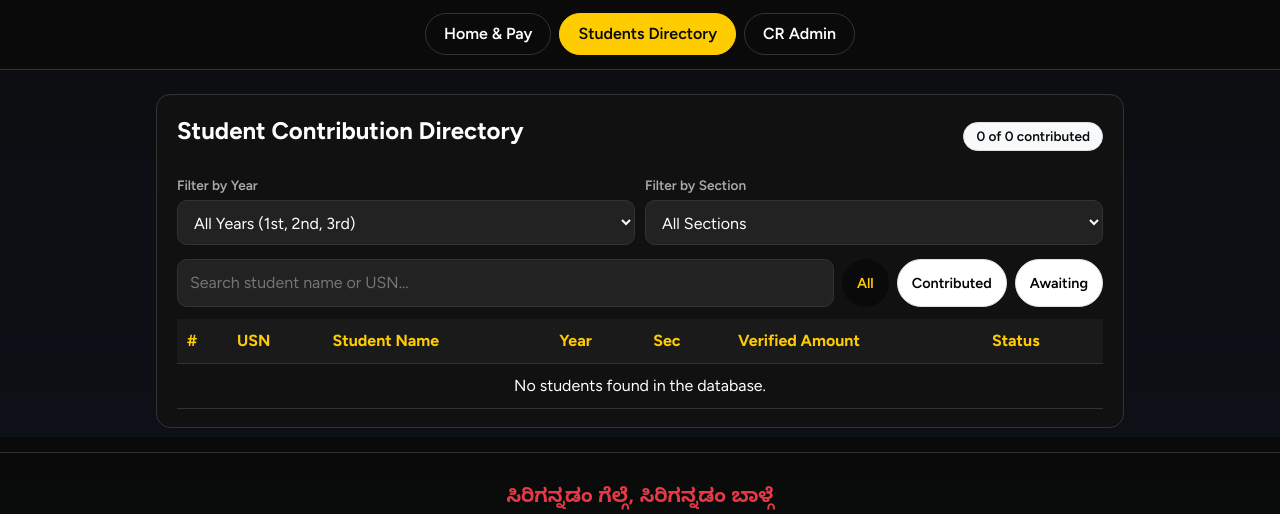
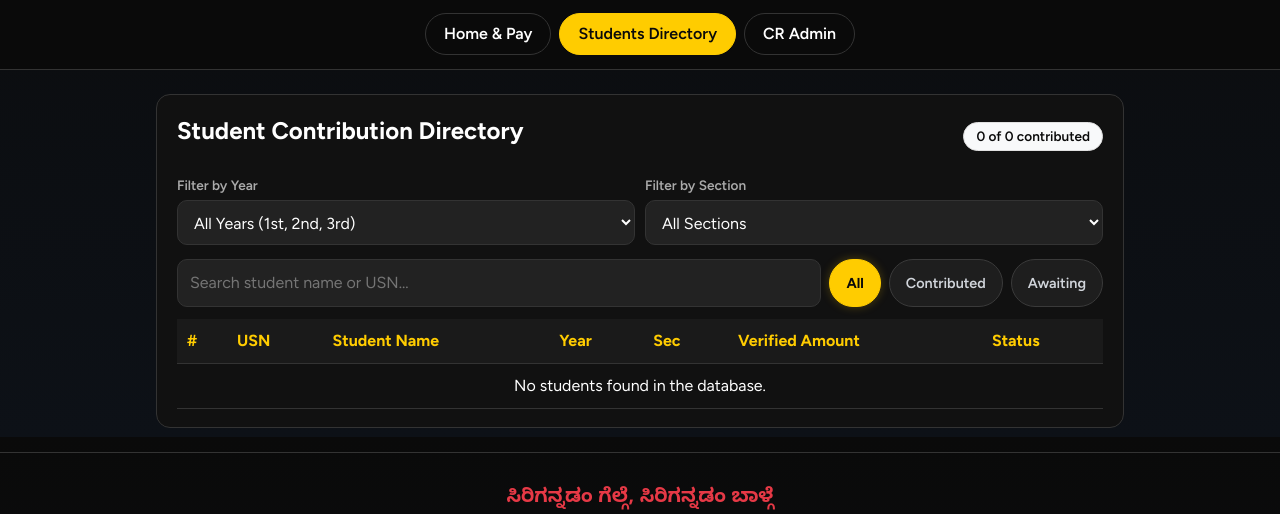
Before and after one commit to Emper0rg/Rajotsava-Tracker, a Flask app: page /students in a window 1280 px wide. Shown: the part 363-877 px from the top of the page. Run offline with Flask 3, Linux system fonts and the light colour scheme.

Commit message:
fix: Redesign chip and button color theme to eliminate white background bug on dark mode

```diff
--- a/static/style.css
+++ b/static/style.css
@@ -309,29 +309,53 @@ input:focus, select:focus, textarea:focus, button:focus-visible, a:focus-visible
 }
 
 .chip {
-    padding: 6px 14px;
+    padding: 8px 16px;
     border-radius: 99px;
-    border: 1px solid var(--line);
-    background: var(--pure-white);
+    border: 1px solid #3a3a3a;
+    background: #1e1e1e;
+    color: #d1d5db;
     font: 600 .9rem Figtree, sans-serif;
     cursor: pointer;
     transition: all 0.2s ease;
+    user-select: none;
+    display: inline-flex;
+    align-items: center;
+    gap: 6px;
+}
+
+.chip:hover {
+    border-color: var(--bright-yellow);
+    color: var(--pure-white);
 }
 
 .chip.on {
-    background: var(--jet-black);
-    color: var(--bright-yellow);
-    border-color: var(--jet-black);
+    background: var(--bright-yellow);
+    color: var(--jet-black);
+    border-color: var(--bright-yellow);
+    font-weight: 700;
+    box-shadow: 0 0 10px rgba(255, 204, 0, 0.25);
 }
 
 .chip.ok {
-    background: #e4f6e6;
-    border-color: #9bd3a1;
+    background: rgba(37, 211, 102, 0.15);
+    color: #25d366;
+    border-color: #25d366;
+}
+
+.chip.ok:hover {
+    background: #25d366;
+    color: #000;
 }
 
 .chip.no {
-    background: #fde8e8;
-    border-color: #e3a2a2;
+    background: rgba(230, 57, 70, 0.15);
+    color: #ff6b6b;
+    border-color: #ff6b6b;
+}
+
+.chip.no:hover {
+    background: var(--vibrant-red);
+    color: #fff;
 }
 
 .tools {
```
